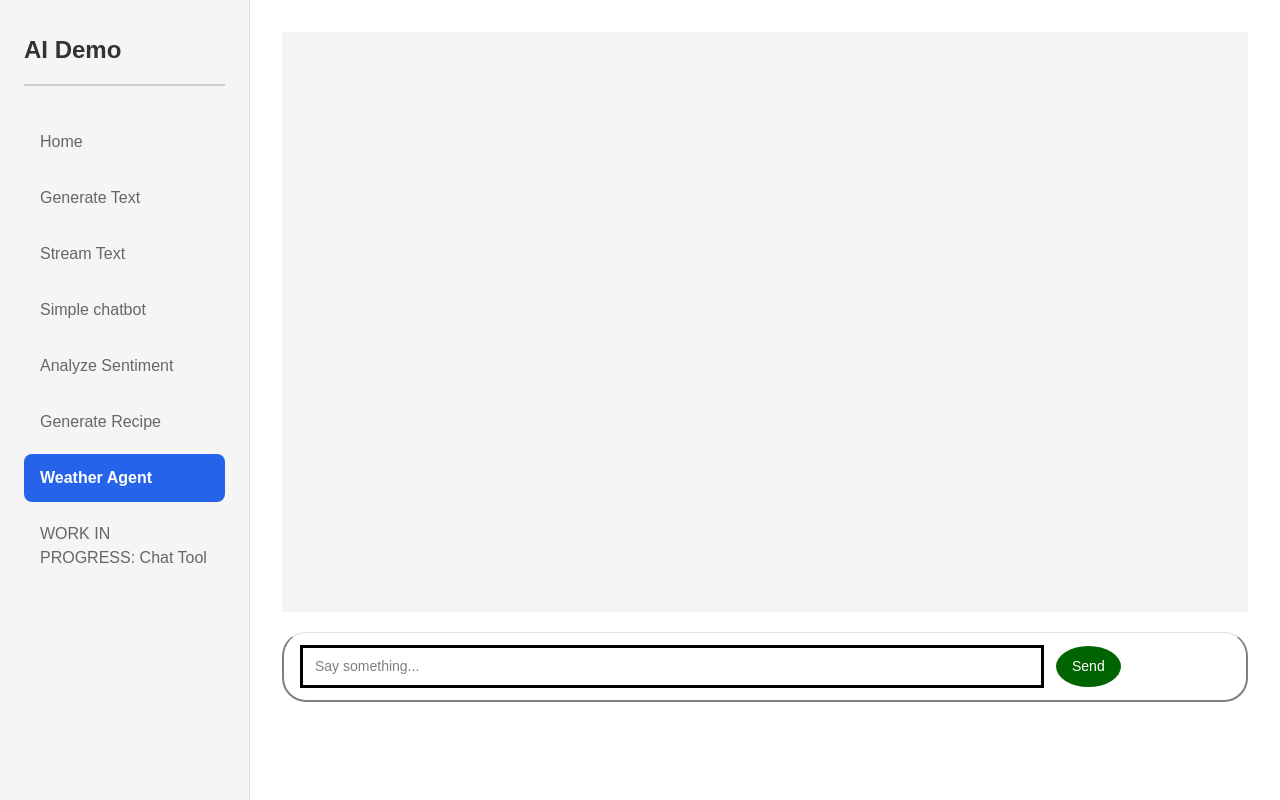
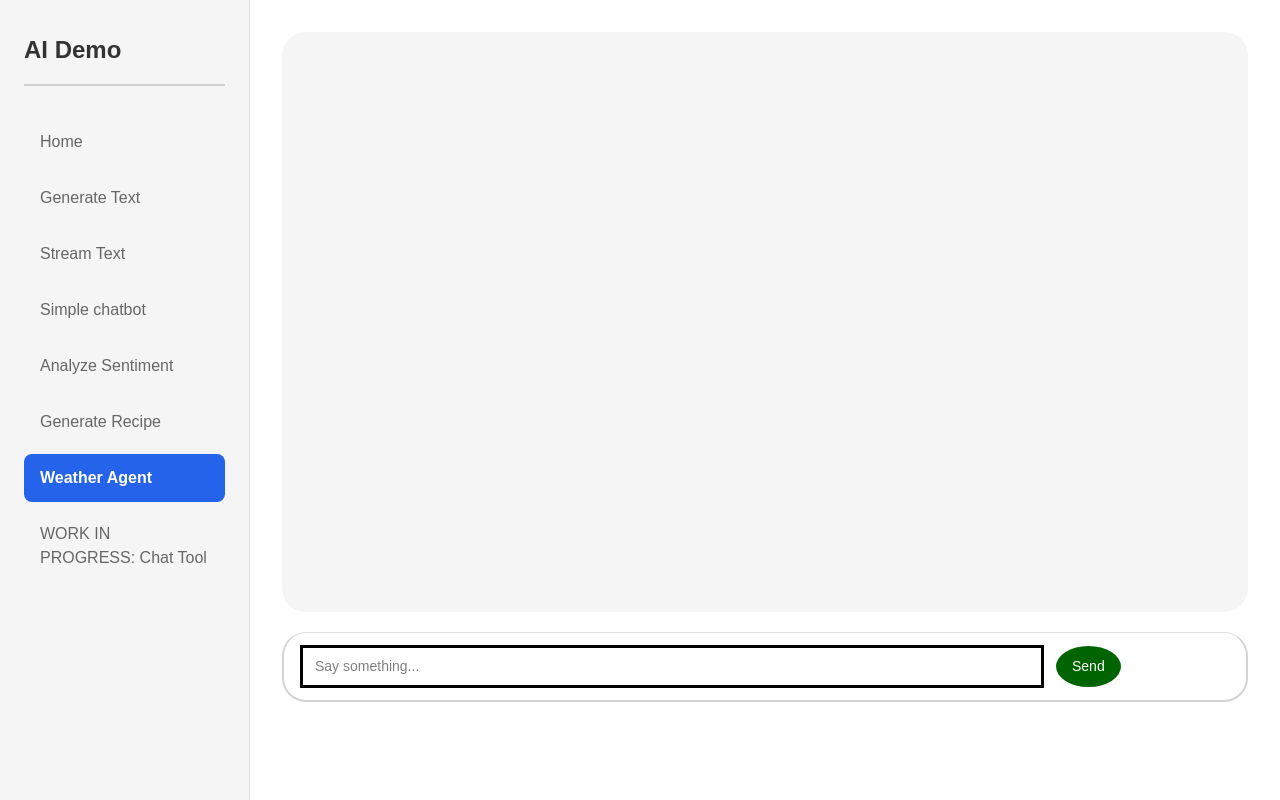
Before and after one commit to BobGerman/TestSite, a Next.js app in the folder nextAgent/ai-demo/: page /pages/weatherAgent in a window 1280 px wide. Built offline with nearby package versions, Linux system fonts and the light colour scheme.

Commit message:
Zhuzh the chat UI a bit, rename sidebar component

```diff
--- a/nextAgent/ai-demo/app/layout.tsx
+++ b/nextAgent/ai-demo/app/layout.tsx
@@ -1,7 +1,7 @@
 import type { Metadata } from "next";
 import { Geist, Geist_Mono } from "next/font/google";
 import "./globals.css";
-import Sidebar from "./components/Sidebar";
+import Sidebar from "./components/sidebar";
 
 const geistSans = Geist({
   variable: "--font-geist-sans",
--- a/nextAgent/ai-demo/app/pages/weatherAgent/chatUi.css
+++ b/nextAgent/ai-demo/app/pages/weatherAgent/chatUi.css
@@ -5,8 +5,10 @@
     display: flex;
     flex-direction: column;
     gap: 12px;
+    border-radius: 24px;
     height: calc(90vh - 140px);
     background: #f5f5f5;
+
 }
 
 .message {
@@ -70,7 +72,7 @@
 .chat-input {
     margin-top: 20px;
     padding: 12px 16px;
-    border: 2px solid gray;
+    border: 2px solid lightgray;
     background: white;
     border-top: 1px solid #e0e0e0;
     border-radius: 24px;
--- a/nextAgent/ai-demo/app/pages/weatherAgent/page.tsx
+++ b/nextAgent/ai-demo/app/pages/weatherAgent/page.tsx
@@ -19,8 +19,8 @@ export default function WeatherAgent() {
         }
       );
 
+  // Set up auto-scroll to bottom on new messages
   const chatMessagesRef = useRef<HTMLDivElement>(null);
-
   useEffect(() => {
     const chatMessages = chatMessagesRef.current;
     if (!chatMessages) return;
```
Also changed, not shown: nextAgent/ai-demo/app/components/sidebar.tsx (renamed from nextAgent/ai-demo/app/components/Sidebar.tsx).
